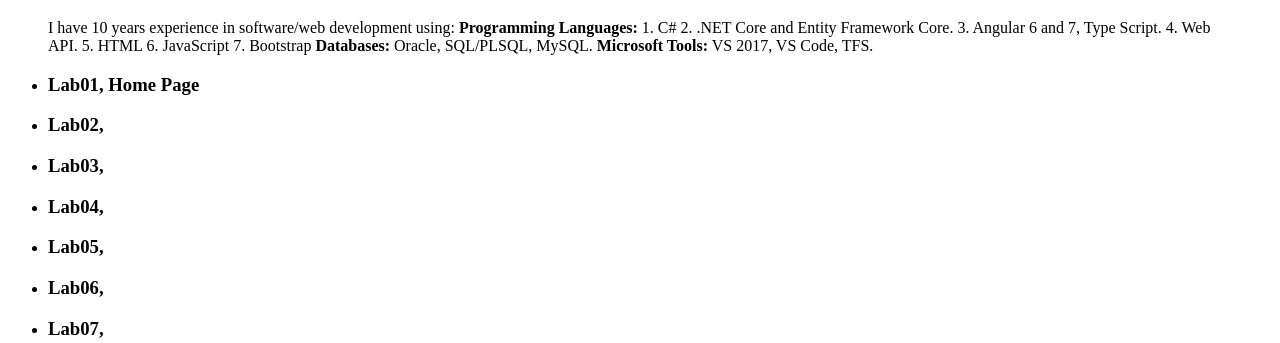
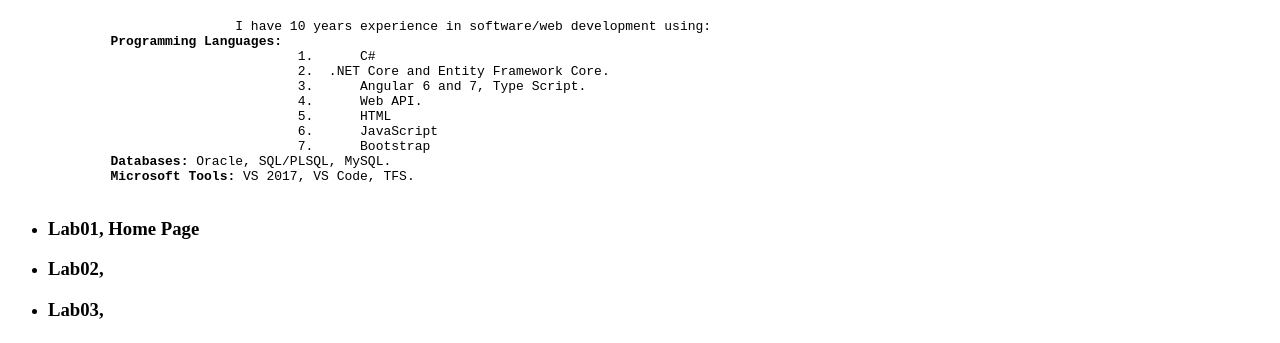
Before and after one commit to aa3wad/cs472-wap-202005, a plain HTML site: page index.html in a window 1280 px wide. Shown: the part 673-1016 px from the top of the page. Drawn offline with Linux system fonts and the light colour scheme.

Commit message:
Update index.html

```diff
--- a/index.html
+++ b/index.html
@@ -12,7 +12,8 @@
 		<img src="Images/AhmadAwad.jpg" alt="My Image">
 		<h1>Ahmad Ali Ahmad Awad</h1>
 		<blockquote>
-			<p>I have 10 years experience in software/web development using:
+			<pre>
+			I have 10 years experience in software/web development using:
 	<strong>Programming Languages:</strong>
 				1.	C#
 				2.  .NET Core and Entity Framework Core.
@@ -23,7 +24,7 @@
 				7.	Bootstrap
 	<strong>Databases:</strong> Oracle, SQL/PLSQL, MySQL.
 	<strong>Microsoft Tools:</strong> VS 2017, VS Code, TFS.
-			</p>
+			</pre>
 		</blockquote>
 		<ul>
 			<li><h3>Lab01, <strong>Home Page</strong></h3></li>
```
Lines whose indentation alone changed are shown as unchanged.
